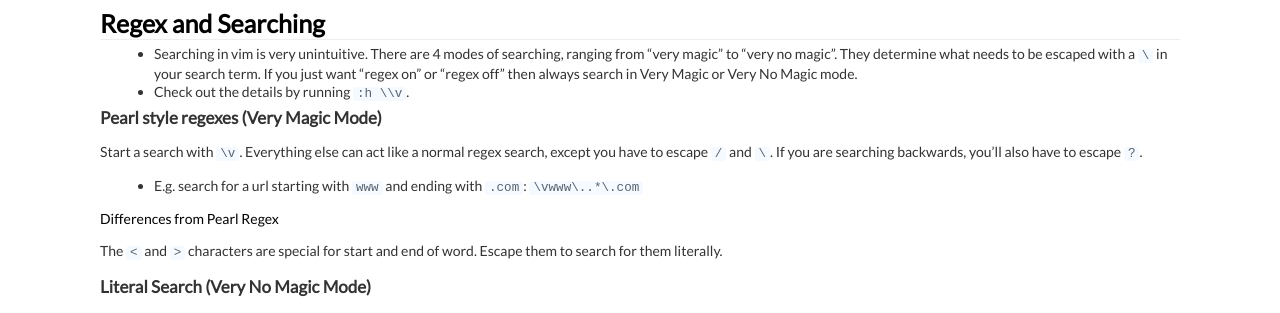
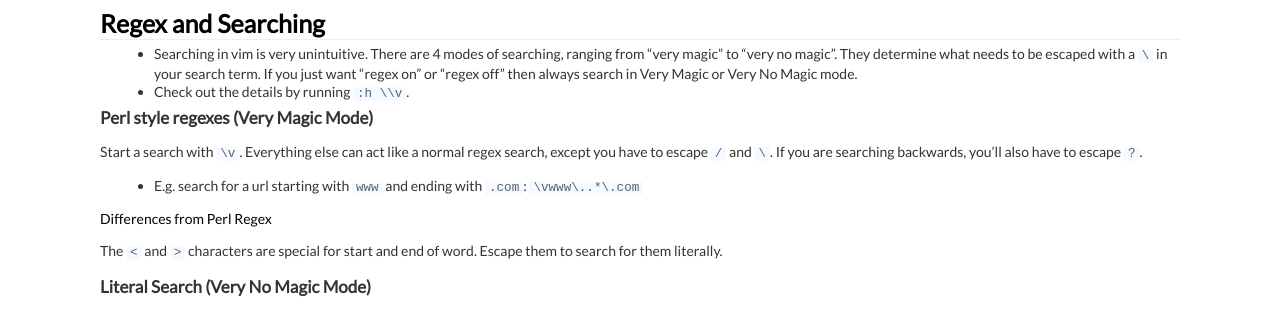
Before and after one commit to theicfire/vimsheet, a Jekyll site: the page built from advanced.md, in a window 1280 px wide. Shown: the part 849-1162 px from the top of the page. Built offline with Jekyll 4.4.1, drawn with Linux system fonts in a browser that asks for light colours.

Commit message:
Correct "Pearl" to "Perl"

```diff
--- a/advanced.md
+++ b/advanced.md
@@ -45,13 +45,13 @@ The most helpful part of plugins is that they make vim a better fully featured I
 * Searching in vim is very unintuitive. There are 4 modes of searching, ranging from "very magic" to "very no magic". They determine what needs to be escaped with a `\` in your search term. If you just want "regex on" or "regex off" then always search in Very Magic or Very No Magic mode.
 * Check out the details by running `:h \\v`.
 
-### Pearl style regexes (Very Magic Mode)
+### Perl style regexes (Very Magic Mode)
 
 Start a search with `\v`. Everything else can act like a normal regex search, except you have to escape `/` and `\`. If you are searching backwards, you’ll also have to escape `?`.
 
 * E.g. search for a url starting with `www` and ending with `.com`: `\vwww\..*\.com`
 
-#### Differences from Pearl Regex
+#### Differences from Perl Regex
 The `<` and `>` characters are special for start and end of word. Escape them to search for them literally.
 
 ### Literal Search (Very No Magic Mode)
```
